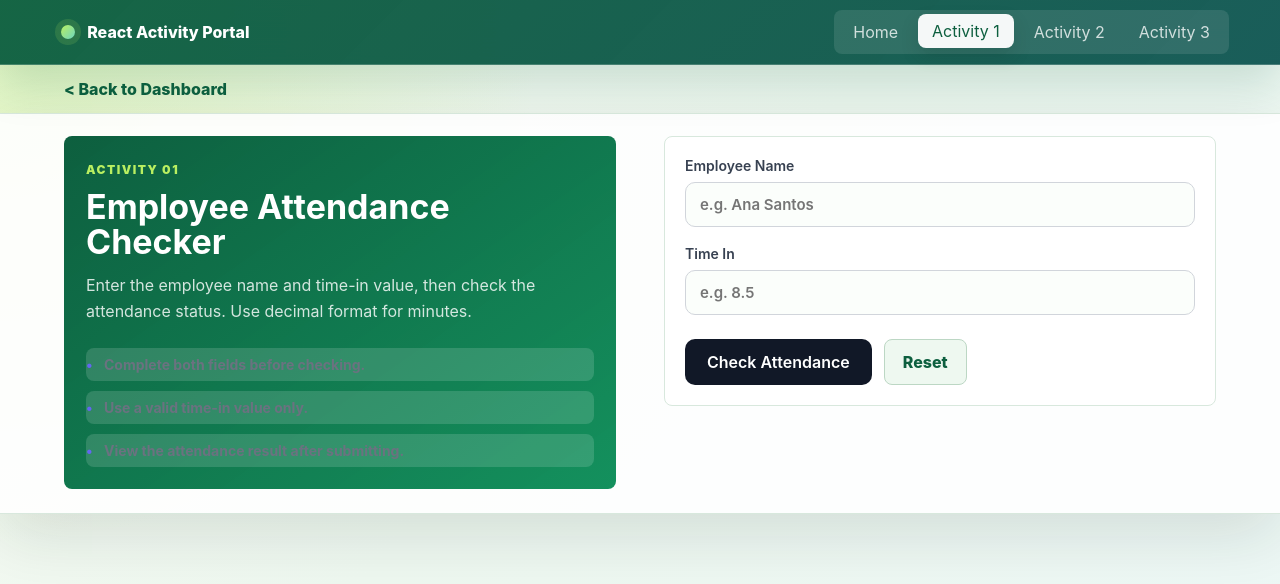
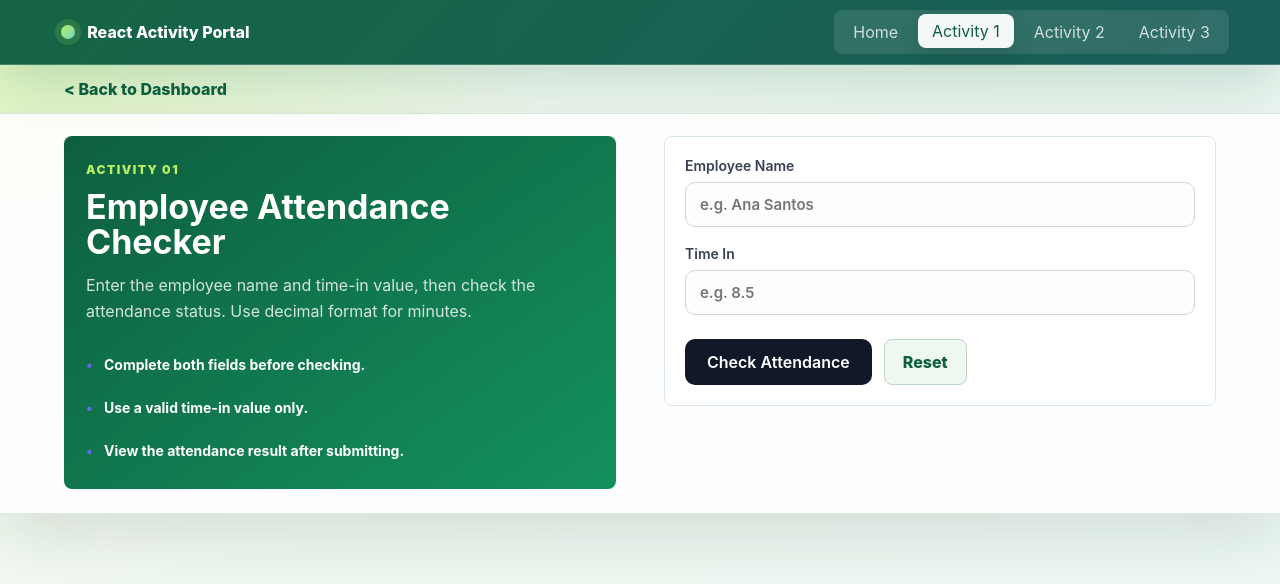
Before and after one commit to JholanL/react-activity-portal, a React (Vite) app: page / in a window 1280 px wide. Both pictures are taken after a click on the button "Activity 1". Shown: the top 584 px of the page. Built offline with nearby package versions, Linux system fonts and the light colour scheme.

Commit message:
Update activity

```diff
--- a/src/index.css
+++ b/src/index.css
@@ -239,7 +239,6 @@ button {
 .instruction-list span {
   padding: 8px 10px;
   border-radius: 8px;
-  background: rgba(255, 255, 255, 0.14);
   color: white;
   font-size: 13px;
   font-weight: 700;
@@ -643,7 +642,7 @@ button {
   position: relative;
   padding-left: 18px;
   font-size: 14px;
-  color: #6b7280;
+  color: white;
 }
 
 .instruction-list span::before {
```
